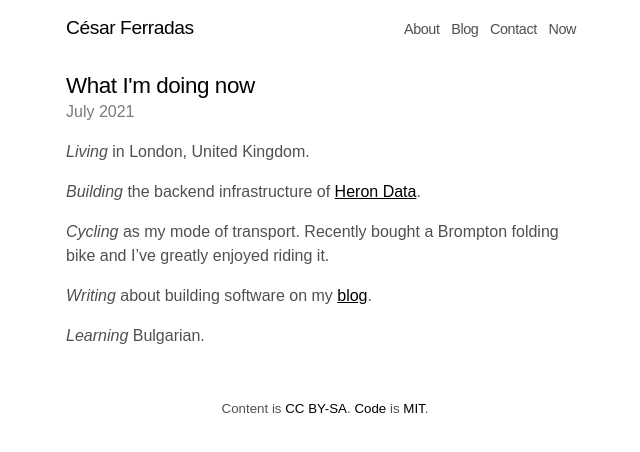
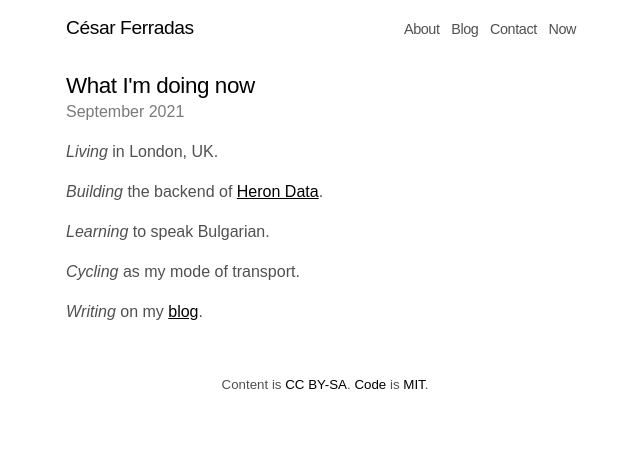
Before and after one commit to cesarferradas/ferrad.as, a Jekyll site: the page built from now.md, in a window 1280 px wide. Shown: the top 452 px of the page, without its empty margins (315-955 px from the left). Built offline with Jekyll 4.4.1, drawn with Linux system fonts in a browser that asks for light colours.

```diff
--- a/now.md
+++ b/now.md
@@ -1,16 +1,15 @@
 ---
 title: What I'm doing now
 layout: page
-last_modified_at: 2021-07-31
+last_modified_at: 2021-09-01
 ---
 
-_Living_ in London, United Kingdom.
+_Living_ in London, UK.
 
-_Building_ the backend infrastructure of [Heron Data](https://herondata.io).
+_Building_ the backend of [Heron Data](https://herondata.io).
 
-_Cycling_ as my mode of transport. Recently bought a Brompton folding bike and
-I've greatly enjoyed riding it.
+_Learning_ to speak Bulgarian.
 
-_Writing_ about building software on my [blog]({{ site.author.medium }}).
+_Cycling_ as my mode of transport.
 
-_Learning_ Bulgarian.
+_Writing_ on my [blog]({{ site.author.medium }}).
```
Also changed, not shown: contact.md (+3 -6 lines), index.md (+9 -3 lines).
